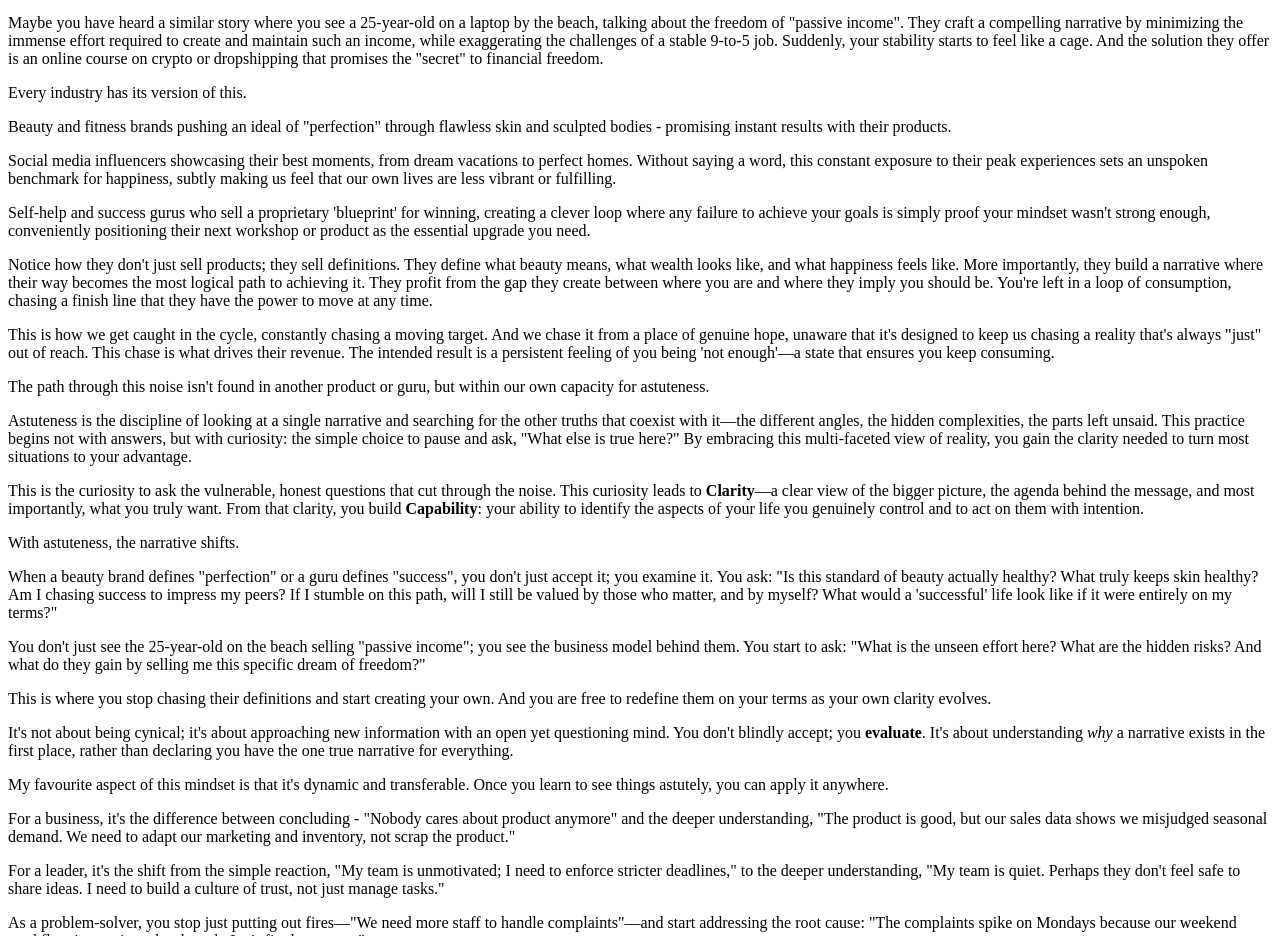
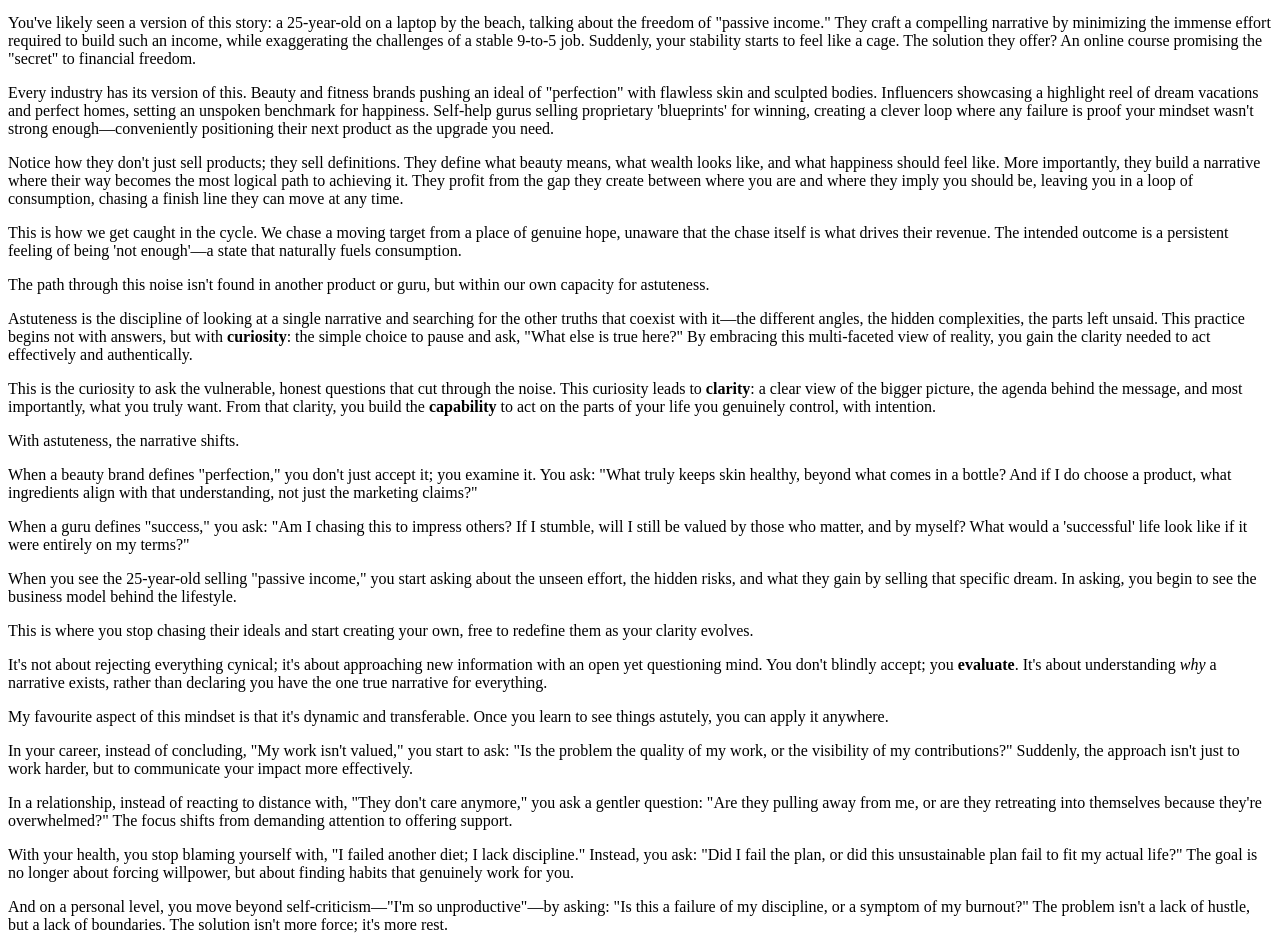
Before and after one commit to abhishek459/astute-insights, a SvelteKit app: page / in a window 1280 px wide. Shown: the part 136-1072 px from the top of the page. Built offline with nearby package versions, Linux system fonts and the light colour scheme.

Commit message:
Version 3 Final

```diff
--- a/src/routes/+page.svelte
+++ b/src/routes/+page.svelte
@@ -13,7 +13,7 @@
 
       <div class="max-w-3xl w-full p-4 sm:p-6 lg:p-8">
         <section class="text-justify leading-relaxed">
-          <p class="mb-4">
+          <p>
             Almost every scroll, every click, every piece of information you
             consume is shaped by algorithms designed to serve an agenda,
             optimized for profit and keeping you engaged. While this isn't
@@ -23,175 +23,174 @@
             world and yourself.
           </p>
 
-          <p class="mb-4">
-            Maybe you have heard a similar story where you see a 25-year-old on
-            a laptop by the beach, talking about the freedom of "passive
-            income". They craft a compelling narrative by minimizing the immense
-            effort required to create and maintain such an income, while
-            exaggerating the challenges of a stable 9-to-5 job. Suddenly, your
-            stability starts to feel like a cage. And the solution they offer is
-            an online course on crypto or dropshipping that promises the
+          <p>
+            You've likely seen a version of this story: a 25-year-old on a
+            laptop by the beach, talking about the freedom of "passive income."
+            They craft a compelling narrative by minimizing the immense effort
+            required to build such an income, while exaggerating the challenges
+            of a stable 9-to-5 job. Suddenly, your stability starts to feel like
+            a cage. The solution they offer? An online course promising the
             "secret" to financial freedom.
           </p>
 
-          <p class="mb-4">Every industry has its version of this.</p>
-
-          <p class="mb-4">
-            Beauty and fitness brands pushing an ideal of "perfection" through
-            flawless skin and sculpted bodies - promising instant results with
-            their products.
+          <p>
+            Every industry has its version of this. Beauty and fitness brands
+            pushing an ideal of "perfection" with flawless skin and sculpted
+            bodies. Influencers showcasing a highlight reel of dream vacations
+            and perfect homes, setting an unspoken benchmark for happiness.
+            Self-help gurus selling proprietary 'blueprints' for winning,
+            creating a clever loop where any failure is proof your mindset
+            wasn't strong enough—conveniently positioning their next product as
+            the upgrade you need.
           </p>
 
-          <p class="mb-4">
-            Social media influencers showcasing their best moments, from dream
-            vacations to perfect homes. Without saying a word, this constant
-            exposure to their peak experiences sets an unspoken benchmark for
-            happiness, subtly making us feel that our own lives are less vibrant
-            or fulfilling.
+          <p>
+            Notice how they don't just sell products; they sell definitions.
+            They define what beauty means, what wealth looks like, and what
+            happiness should feel like. More importantly, they build a narrative
+            where their way becomes the most logical path to achieving it. They
+            profit from the gap they create between where you are and where they
+            imply you should be, leaving you in a loop of consumption, chasing a
+            finish line they can move at any time.
           </p>
 
-          <p class="mb-4">
-            Self-help and success gurus who sell a proprietary 'blueprint' for
-            winning, creating a clever loop where any failure to achieve your
-            goals is simply proof your mindset wasn't strong enough,
-            conveniently positioning their next workshop or product as the
-            essential upgrade you need.
+          <p>
+            This is how we get caught in the cycle. We chase a moving target
+            from a place of genuine hope, unaware that the chase itself is what
+            drives their revenue. The intended outcome is a persistent feeling
+            of being 'not enough'—a state that naturally fuels consumption.
           </p>
 
-          <p class="mb-4">
-            Notice how they don't just sell products; they sell definitions.
-            They define what beauty means, what wealth looks like, and what
-            happiness feels like. More importantly, they build a narrative where
-            their way becomes the most logical path to achieving it. They profit
-            from the gap they create between where you are and where they imply
-            you should be. You're left in a loop of consumption, chasing a
-            finish line that they have the power to move at any time.
-          </p>
-
-          <p class="mb-4">
-            This is how we get caught in the cycle, constantly chasing a moving
-            target. And we chase it from a place of genuine hope, unaware that
-            it's designed to keep us chasing a reality that's always "just" out
-            of reach. This chase is what drives their revenue. The intended
-            result is a persistent feeling of you being 'not enough'—a state
-            that ensures you keep consuming.
-          </p>
-
-          <p class="mb-4">
+          <p>
             The path through this noise isn't found in another product or guru,
             but within our own capacity for astuteness.
           </p>
 
-          <p class="mb-4">
+          <p>
             Astuteness is the discipline of looking at a single narrative and
             searching for the other truths that coexist with it—the different
             angles, the hidden complexities, the parts left unsaid. This
-            practice begins not with answers, but with curiosity: the simple
-            choice to pause and ask, "What else is true here?" By embracing this
-            multi-faceted view of reality, you gain the clarity needed to turn
-            most situations to your advantage.
+            practice begins not with answers, but with <strong>curiosity</strong
+            >: the simple choice to pause and ask, "What else is true here?" By
+            embracing this multi-faceted view of reality, you gain the clarity
+            needed to act effectively and authentically.
           </p>
 
-          <p class="mb-4">
+          <p>
             This is the curiosity to ask the vulnerable, honest questions that
             cut through the noise. This curiosity leads to <strong
-              >Clarity</strong
-            >—a clear view of the bigger picture, the agenda behind the message,
-            and most importantly, what you truly want. From that clarity, you
-            build
-            <strong>Capability</strong>: your ability to identify the aspects of
-            your life you genuinely control and to act on them with intention.
+              >clarity</strong
+            >: a clear view of the bigger picture, the agenda behind the
+            message, and most importantly, what you truly want. From that
+            clarity, you build the
+            <strong>capability</strong> to act on the parts of your life you genuinely
+            control, with intention.
           </p>
 
-          <p class="mb-4">With astuteness, the narrative shifts.</p>
+          <p>With astuteness, the narrative shifts.</p>
 
-          <p class="mb-4">
-            When a beauty brand defines "perfection" or a guru defines
-            "success", you don't just accept it; you examine it. You ask: "Is
-            this standard of beauty actually healthy? What truly keeps skin
-            healthy? Am I chasing success to impress my peers? If I stumble on
-            this path, will I still be valued by those who matter, and by
-            myself? What would a 'successful' life look like if it were entirely
-            on my terms?"
+          <p>
+            When a beauty brand defines "perfection," you don't just accept it;
+            you examine it. You ask: "What truly keeps skin healthy, beyond what
+            comes in a bottle? And if I do choose a product, what ingredients
+            align with that understanding, not just the marketing claims?"
           </p>
 
-          <p class="mb-4">
-            You don't just see the 25-year-old on the beach selling "passive
-            income"; you see the business model behind them. You start to ask:
-            "What is the unseen effort here? What are the hidden risks? And what
-            do they gain by selling me this specific dream of freedom?"
+          <p>
+            When a guru defines "success," you ask: "Am I chasing this to
+            impress others? If I stumble, will I still be valued by those who
+            matter, and by myself? What would a 'successful' life look like if
+            it were entirely on my terms?"
           </p>
 
-          <p class="mb-4">
-            This is where you stop chasing their definitions and start creating
-            your own. And you are free to redefine them on your terms as your
-            own clarity evolves.
+          <p>
+            When you see the 25-year-old selling "passive income," you start
+            asking about the unseen effort, the hidden risks, and what they gain
+            by selling that specific dream. In asking, you begin to see the
+            business model behind the lifestyle.
           </p>
 
-          <p class="mb-4">
-            It's not about being cynical; it's about approaching new information
-            with an open yet questioning mind. You don't blindly accept; you
-            <strong>evaluate</strong>. It's about understanding <em>why</em> a narrative
-            exists in the first place, rather than declaring you have the one true
-            narrative for everything.
+          <p>
+            This is where you stop chasing their ideals and start creating your
+            own, free to redefine them as your clarity evolves.
           </p>
 
-          <p class="mb-4">
+          <p>
+            It's not about rejecting everything cynical; it's about approaching
+            new information with an open yet questioning mind. You don't blindly
+            accept; you
+            <strong>evaluate</strong>. It's about understanding <em>why</em> a narrative
+            exists, rather than declaring you have the one true narrative for everything.
+          </p>
+
+          <p>
             My favourite aspect of this mindset is that it's dynamic and
             transferable. Once you learn to see things astutely, you can apply
             it anywhere.
           </p>
 
-          <p class="mb-4">
-            For a business, it's the difference between concluding - "Nobody
-            cares about product anymore" and the deeper understanding, "The
-            product is good, but our sales data shows we misjudged seasonal
-            demand. We need to adapt our marketing and inventory, not scrap the
-            product."
+          <p>
+            In your career, instead of concluding, "My work isn't valued," you
+            start to ask: "Is the problem the quality of my work, or the
+            visibility of my contributions?" Suddenly, the approach isn't just
+            to work harder, but to communicate your impact more effectively.
           </p>
 
-          <p class="mb-4">
-            For a leader, it's the shift from the simple reaction, "My team is
-            unmotivated; I need to enforce stricter deadlines," to the deeper
-            understanding, "My team is quiet. Perhaps they don't feel safe to
-            share ideas. I need to build a culture of trust, not just manage
-            tasks."
+          <p>
+            In a relationship, instead of reacting to distance with, "They don't
+            care anymore," you ask a gentler question: "Are they pulling away
+            from me, or are they retreating into themselves because they're
+            overwhelmed?" The focus shifts from demanding attention to offering
+            support.
           </p>
 
-          <p class="mb-4">
-            As a problem-solver, you stop just putting out fires—"We need more
-            staff to handle complaints"—and start addressing the root cause:
-            "The complaints spike on Mondays because our weekend workflow is
-            creating a bottleneck. Let's fix the system."
+          <p>
+            With your health, you stop blaming yourself with, "I failed another
+            diet; I lack discipline." Instead, you ask: "Did I fail the plan, or
+            did this unsustainable plan fail to fit my actual life?" The goal is
+            no longer about forcing willpower, but about finding habits that
+            genuinely work for you.
           </p>
 
-          <p class="mb-4">
-            And on a personal level, it's moving beyond self-criticism—"I'm so
-            unproductive, I just need more discipline"—to sharp self-awareness:
-            "I'm unproductive because I'm burnt out. The issue isn't my
-            discipline; it's my lack of boundaries. I need to protect my energy
-            to be effective."
+          <p>
+            And on a personal level, you move beyond self-criticism—"I'm so
+            unproductive"—by asking: "Is this a failure of my discipline, or a
+            symptom of my burnout?" The problem isn't a lack of hustle, but a
+            lack of boundaries. The solution isn't more force; it's more rest.
           </p>
 
-          <p class="mb-4">
-            Now that we know what astuteness is and why it's important, the
-            question is how do we develop it. The answer isn't simple.
+          <p>
+            Understanding the 'what' and 'why' of astuteness is the first step.
+            The next is the 'how': How do we reliably develop this skill? How
+            can we practice it effectively? And most importantly, how do we
+            ensure the answers we find are truly our own?
           </p>
 
-          <p class="mb-4">
-            Astute Insights are examples of how an astute mind attempts to
-            think, and I share them on Instagram at <a
+          <p>
+            I don't claim to be an expert with all the answers. I'm a passionate
+            student of this mindset, and I believe the best way to avoid my own
+            biases is to create a practical framework by developing it openly,
+            with you.
+          </p>
+
+          <p>
+            I'll be sharing many ideas on Instagram at <a
               href="https://www.instagram.com/astute.insights"
-              target="_blank">@astute.insights</a
-            >. I invite you to observe, evaluate and question them in the
-            comments instead of simply accepting my version of it, I invite you
-            to create your version of it—that is how we can all develop this
-            mindset together. Do I claim to be astute? No, but I am headed in
-            that direction, and you can join this journey with me. It will take
-            time, but day by day, we will get closer.
+              >@astute.insights</a
+            > and I invite you to participate in building this framework with me,
+            by adding your own perspectives, offering a different angle or pointing
+            out my blind spots in the comments or DMs. This process is designed to
+            help us both sharpen our thinking. It will take time, but day by day,
+            we will get there together.
           </p>
         </section>
       </div>
     </div>
   </div>
 </main>
+
+<style>
+  p {
+    margin-bottom: calc(var(--spacing) * 4);
+  }
+</style>
```
